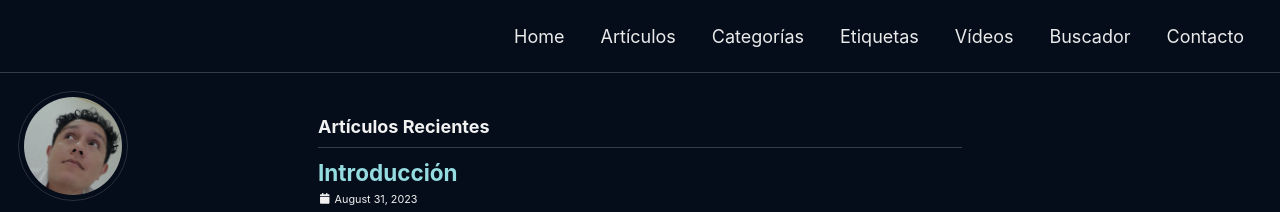
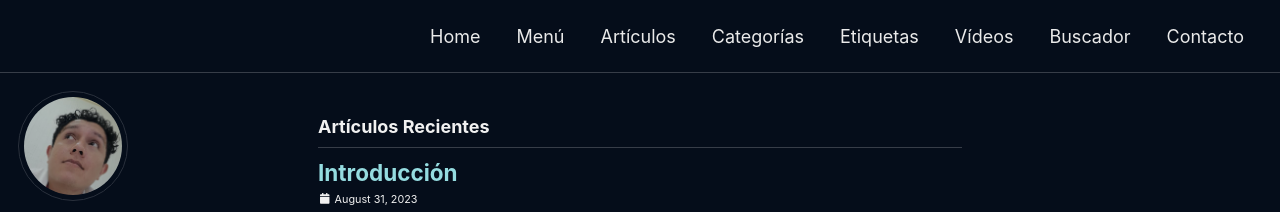
Before and after one commit to 4rleking/HTML.github.io, a Jekyll site: the page built from index.html, in a window 1280 px wide and 1373 px high. Shown: the top 212 px of the window. Built offline with Jekyll 4.4.1, drawn with Linux system fonts in a browser that asks for light colours; cached includes are drawn as plain includes; a script that is not in the unit is left out; the list of posts is cut into pages by our own code.

Commit message:
Update navigation.yml

```diff
--- a/_data/navigation.yml
+++ b/_data/navigation.yml
@@ -1,6 +1,8 @@
 main:
   - title: "Home"
     url: https://4rleking.github.io/
+  - title: "Menú"
+    url: /
   - title: "Artículos"
     url: /year-archive/
   - title: "Categorías"
```
